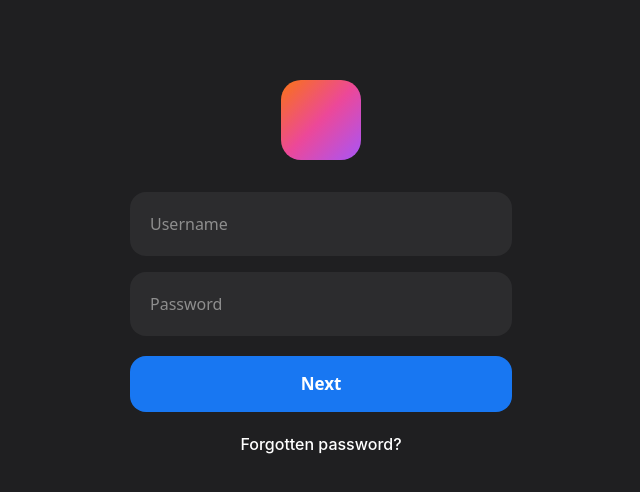
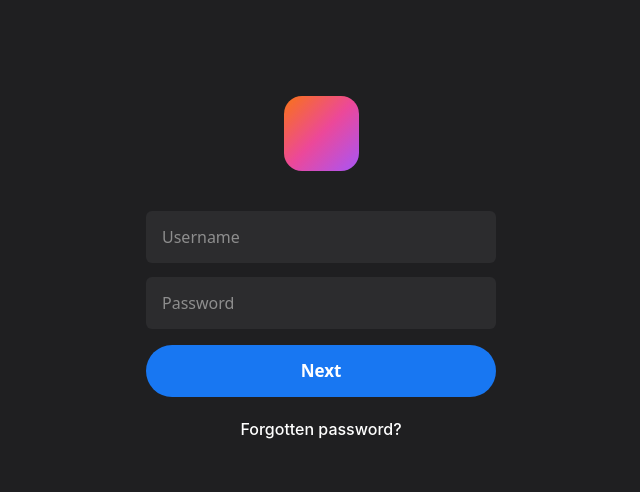
Before and after one commit to muhammed-habeeb-kt/Login-page, a React (Vite) app: page / in a window 1280 px wide. Shown: the top 492 px of the page, without its empty margins (319-959 px from the left). Built offline with nearby package versions, Linux system fonts and the light colour scheme.

Commit message:
Freebuff: I have uploaded a transparent overlay screenshot to show...

```diff
--- a/src/pages/Landing.tsx
+++ b/src/pages/Landing.tsx
@@ -47,15 +47,21 @@ function Screen1({ onNext }: { onNext: () => void }) {
 
   return (
     <>
-      <div className="flex flex-col px-6 pt-20">
+      <div className="flex flex-col items-center px-6" style={{ paddingTop: '12vh' }}>
         {/* Logo Placeholder */}
-        <div className="flex justify-center mb-8">
-          <div className="w-[80px] h-[80px] rounded-[20px]" style={{ background: "linear-gradient(135deg, #f97316, #ec4899, #a855f7)" }} />
-        </div>
+        <div
+          className="mb-10 shrink-0"
+          style={{
+            width: 75,
+            height: 75,
+            borderRadius: 18,
+            background: 'linear-gradient(135deg, #f97316, #ec4899, #a855f7)',
+          }}
+        />
 
         {/* Input Fields */}
-        <div className="flex flex-col gap-4">
-          <div className="bg-[#2c2c2e] rounded-2xl h-[64px] flex items-center px-5">
+        <div className="w-full" style={{ maxWidth: 350 }}>
+          <div className="bg-[#2c2c2e] flex items-center" style={{ height: 52, borderRadius: 6, padding: 16, marginBottom: 14 }}>
             <input
               type="text"
               placeholder="Username"
@@ -64,7 +70,7 @@ function Screen1({ onNext }: { onNext: () => void }) {
               className="w-full bg-transparent text-white text-[16px] outline-none placeholder:text-[#8e8e8e]"
             />
           </div>
-          <div className="bg-[#2c2c2e] rounded-2xl h-[64px] flex items-center px-5">
+          <div className="bg-[#2c2c2e] flex items-center" style={{ height: 52, borderRadius: 6, padding: 16 }}>
             <input
               type="password"
               placeholder="Password"
@@ -76,10 +82,11 @@ function Screen1({ onNext }: { onNext: () => void }) {
         </div>
 
         {/* Next Button */}
-        <div className="mt-5">
+        <div className="w-full" style={{ maxWidth: 350, marginTop: 16 }}>
           <button
             onClick={onNext}
-            className="w-full h-[56px] bg-[#1877f2] hover:bg-[#166fe5] active:bg-[#1565d8] rounded-2xl text-white text-[17px] font-semibold transition-colors"
+            className="w-full bg-[#1877f2] hover:bg-[#166fe5] active:bg-[#1565d8] text-white text-[17px] font-semibold transition-colors"
+            style={{ height: 52, borderRadius: 26 }}
           >
             Next
           </button>
```
